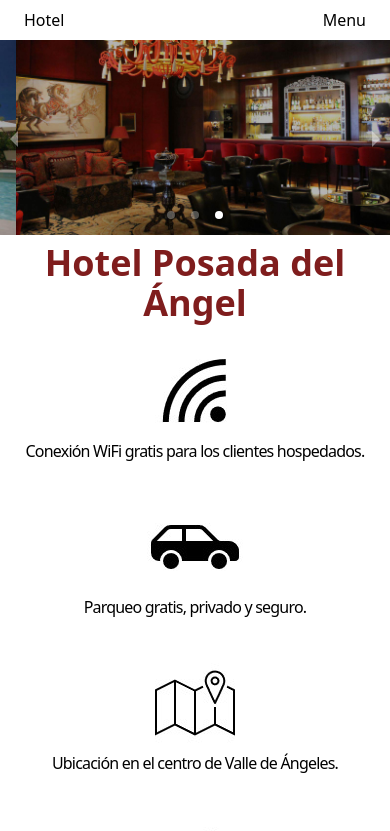
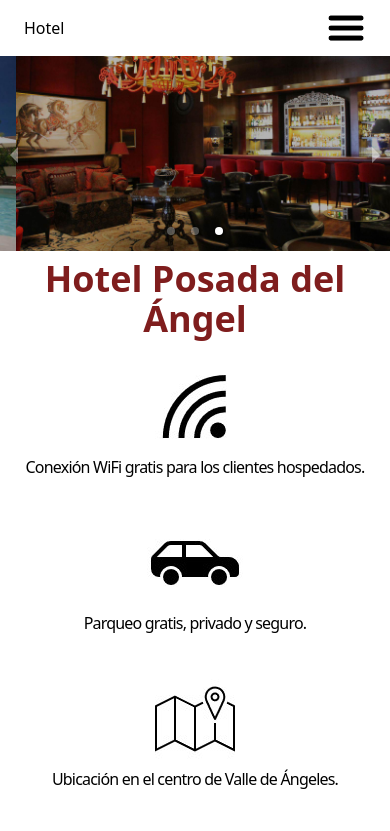
Before and after one commit to cnuila/Aplicacion-Hotel, a React (Create React App) app: page / in a window 390 px wide. Shown: the top 831 px of the page. Built offline with nearby package versions, Linux system fonts and the light colour scheme.

Commit message:
Icono de menu en navbar

```diff
--- a/src/Components/Navbar.js
+++ b/src/Components/Navbar.js
@@ -21,7 +21,9 @@ export default function Navbar() {
                     <a href="./">Hotel</a>
                 </div>
 
-                <label for="menu-toggle" class="pointer-cursor lg:hidden block">Menu</label>
+                <label for="menu-toggle" class="cursor-pointer lg:hidden block">
+                    <img src={menuIcon} class = "fill-current text-gray-900 w-10 h-10" alt = "Menu"></img>
+                </label>
                 <input type="checkbox" class="hidden" id="menu-toggle" />
 
                  <div class="hidden lg:flex lg:items-center lg:w-auto w-full" id="menu">
```
Also changed, not shown: 1 other file (tests, documents, lock files or other folders).
